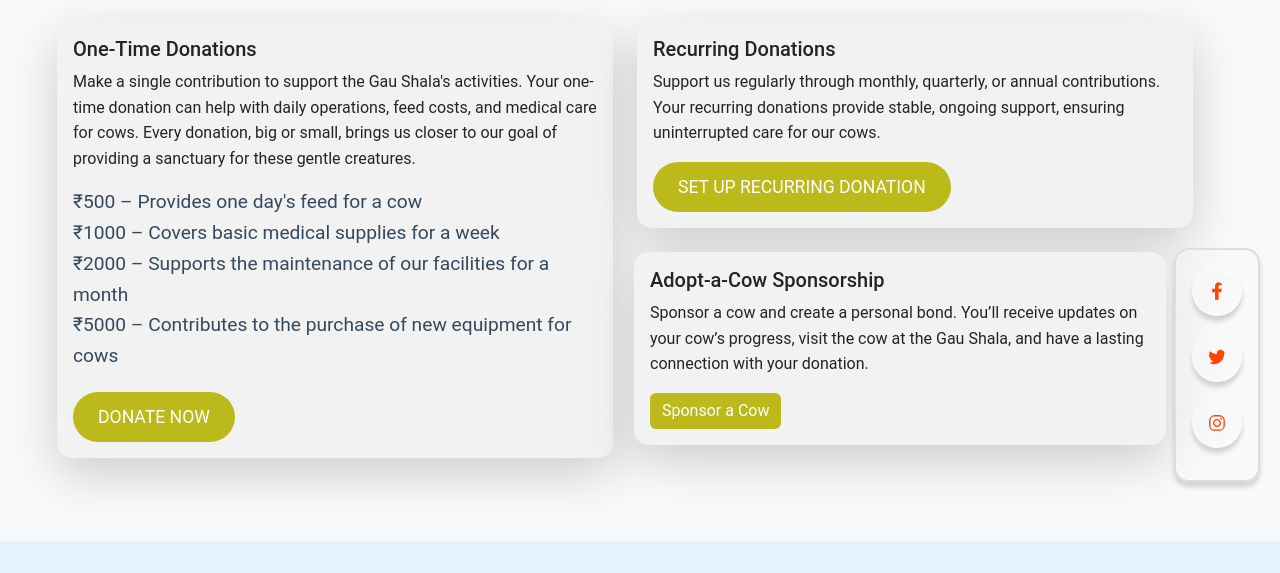
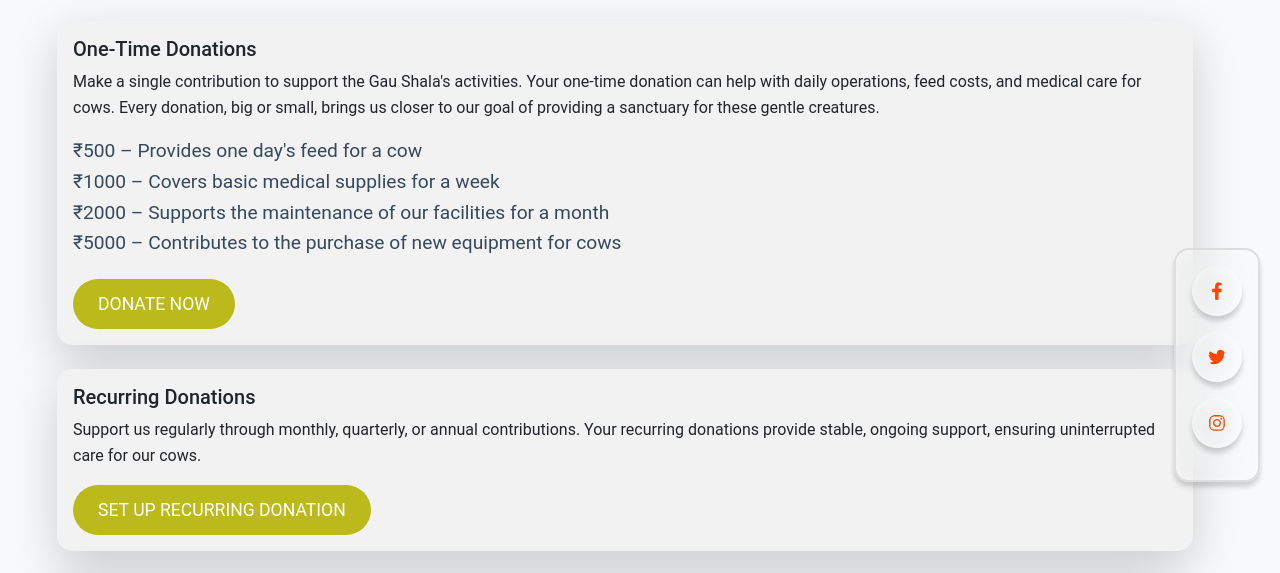
Before and after one commit to PratikWaghere/Gaushala_website, a plain HTML site: page donation.html in a window 1280 px wide. Shown: the part 227-800 px from the top of the page. Drawn offline with nearby package versions, Linux system fonts and the light colour scheme.

Commit message:
Add files via upload

```diff
--- a/donation.html
+++ b/donation.html
@@ -51,7 +51,7 @@
     <div class="container">
       <div class="row donation-options w-100">
         <!-- One-Time Donations -->
-        <div class="col-md-6 mb-4 w-50">
+        <div class="col-md-6 mb-4 w-100">
           <div class="card donation-card shadow-lg">
             <div class="card-body">
               <h5 class="card-title">One-Time Donations</h5>
@@ -68,7 +68,7 @@
         </div>
 
         <!-- Recurring Donations -->
-        <div class="col-md-6 mb-4 w-50">
+        <div class="col-md-12 mb-4 w-100">
           <div class="card donation-card shadow-lg">
             <div class="card-body">
               <h5 class="card-title">Recurring Donations</h5>
```
